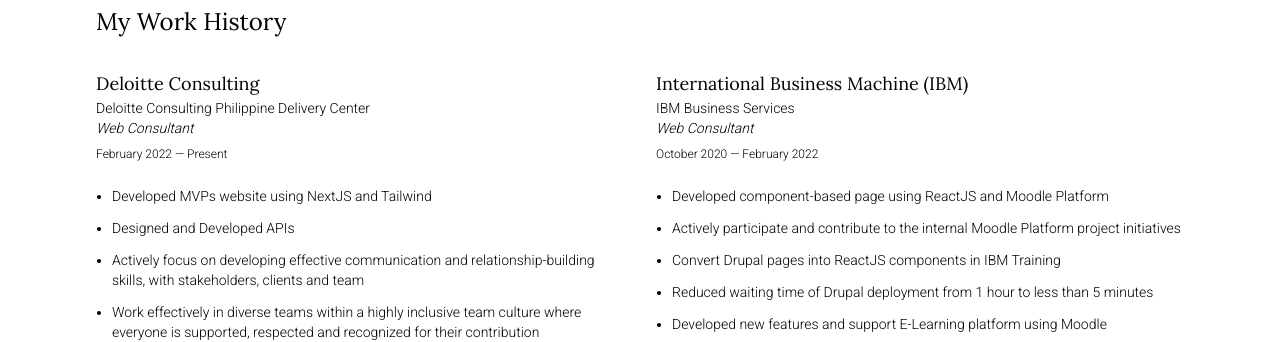
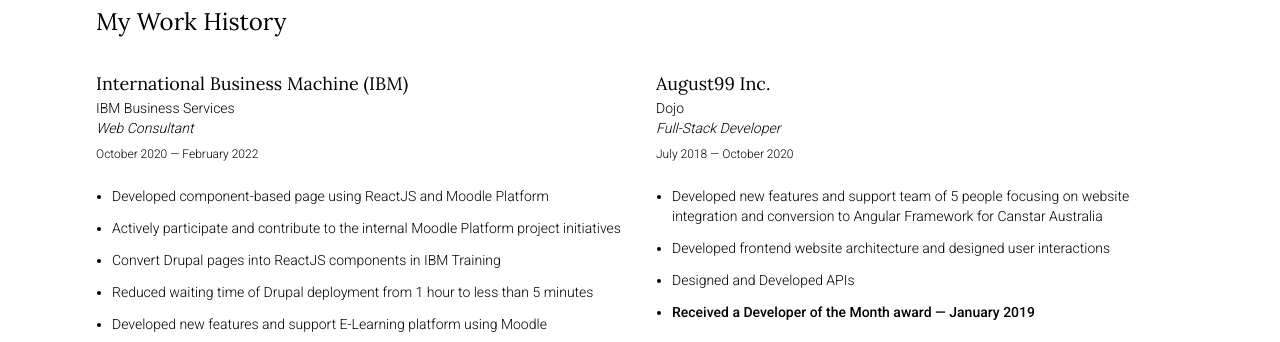
Before and after one commit to esculturajerome/jescultura, a Next.js app: page /about in a window 1280 px wide. Shown: the part 474-816 px from the top of the page. Built offline with nearby package versions, Linux system fonts and the light colour scheme.

Commit message:
commented work detail

```diff
--- a/components/WorkHistory.js
+++ b/components/WorkHistory.js
@@ -3,18 +3,18 @@
 
 function WorkHistory() {
   const WorkHistory = [
-    {
-      name: "Deloitte Consulting",
-      department: "Deloitte Consulting Philippine Delivery Center",
-      position: "Web Consultant",
-      date: "February 2022 — Present",
-      details: [
-        "Developed MVPs website using NextJS and Tailwind",
-        "Designed and Developed APIs",
-        "Actively focus on developing effective communication and relationship-building skills, with stakeholders, clients and team",
-        "Work effectively in diverse teams within a highly inclusive team culture where everyone is supported, respected and recognized for their contribution",
-      ],
-    },
+    // {
+    //   name: "Deloitte Consulting",
+    //   department: "Deloitte Consulting Philippine Delivery Center",
+    //   position: "Web Consultant",
+    //   date: "February 2022 — Present",
+    //   details: [
+    //     "Developed MVPs website using NextJS and Tailwind",
+    //     "Designed and Developed APIs",
+    //     "Actively focus on developing effective communication and relationship-building skills, with stakeholders, clients and team",
+    //     "Work effectively in diverse teams within a highly inclusive team culture where everyone is supported, respected and recognized for their contribution",
+    //   ],
+    // },
     {
       name: "International Business Machine (IBM)",
       department: "IBM Business Services",
```
